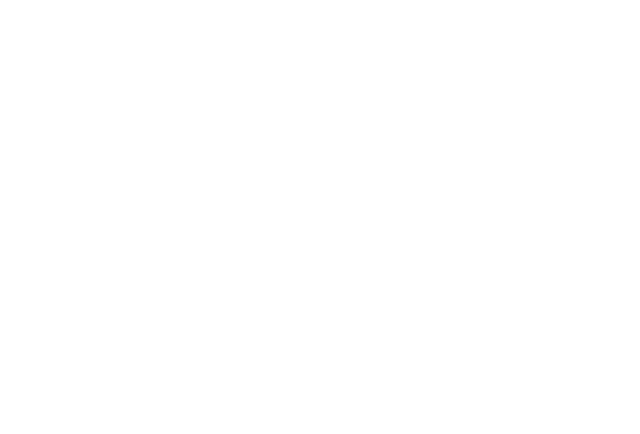
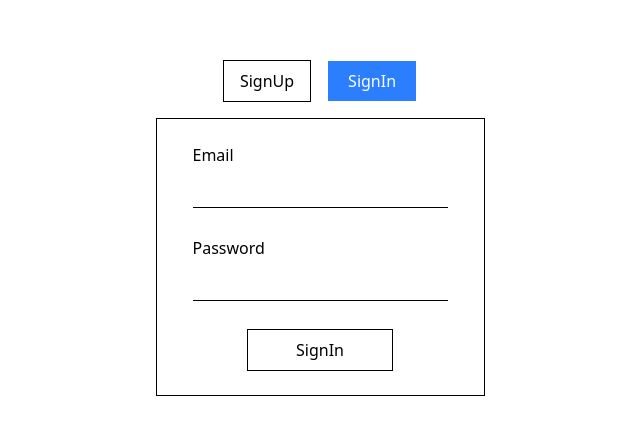
Before and after one commit to harshkunz/FHIR-APIs-Validator, a React (Vite) app: page /auth in a window 1280 px wide. Before the commit this address had no page. Shown: the part 172-606 px from the top of the page, without its empty margins (320-960 px from the left). Built offline with nearby package versions, Linux system fonts and the light colour scheme.

Commit message:
added overlay effects in pages

```diff
--- a/src/App.tsx
+++ b/src/App.tsx
@@ -1,5 +1,6 @@
 import { BrowserRouter as Router, Routes, Route } from 'react-router-dom';
 import Home from './pages/Home.jsx';
+import Auth from './pages/Auth.jsx'
 
 function App() {
 
@@ -7,6 +8,7 @@
     <Router>
       <Routes>
         <Route path='/' element = {<Home />} />
+        <Route path='/auth' element = {<Auth />} />
       </Routes>
     </Router>
   )
--- a/src/components/Navbar.jsx
+++ b/src/components/Navbar.jsx
@@ -14,17 +14,11 @@
             {isLoggedIn ? (
                 <>
                 <Link>
-                    <span>signUp</span>
-                </Link>
-                <Link>
                     <span>login</span>
                 </Link>
                 </>
             ) : (
                 <>
-                <Link>
-                    <span>profile</span>
-                </Link>
                 <Link>
                     <span>history</span>
                 </Link>
--- /dev/null
+++ b/src/components/SignIn.jsx
@@ -0,0 +1,78 @@
+import { useState, useEffect, useContext } from 'react'
+import { useNavigate } from "react-router-dom"
+import { useFirebase } from "../context/Firebase";
+
+
+const SignIn = () => {
+    const [form, setForm] = useState({ email: '', password: '' });
+    const [error, setError] = useState('');
+
+    const firebase = useFirebase();
+    const navigate = useNavigate();
+
+    const handleChange = (e) => {
+        setForm({ ...form, [e.target.name]: e.target.value });
+    };
+
+    const handleSubmit = async (e) => {
+        e.preventDefault();
+        setError('');
+
+        try {
+            const response = await firebase.SignIn(email, password);
+            console.log('Registration successful', response);
+
+            // navigate
+        } catch (err) {
+            // error set
+        }
+    }
+
+
+  return (
+    <div className="flex justify-center items-center">
+        <form
+            onSubmit={handleSubmit}
+            className="border border-black p-6"
+        >
+            <div className="mb-4 px-3">
+                <label htmlFor="email" className="block font-medium mb-2" >Email</label>
+                <input
+                    type="text"
+                    id="email"
+                    name="email"
+                    value={form.email}
+                    onChange={handleChange}
+                    required
+                    className="w-full border-b bg-transparent px-3 py-1 hover:bg-white hover:bg-opacity-20 focus:outline-none"
+                />
+            </div>
+
+            <div className="mb-4 p-3">
+                <label htmlFor="password" className="block font-medium mb-2" >Password</label>
+                <input
+                    type="text"
+                    id="password"
+                    name="password"
+                    value={form.password}
+                    onChange={handleChange}
+                    required
+                    className="w-full border-b bg-transparent px-3 py-1 hover:bg-white hover:bg-opacity-20 focus:outline-none"
+                />
+            </div>
+
+            <div className="flex justify-center">
+                <button
+                type="submit"
+                className="border text-black py-2 px-12 hover:bg-blue-500 hover:text-white"
+                >
+                SignIn
+                </button>
+            </div>
+
+        </form>
+    </div>
+  )
+}
+
+export default SignIn;
--- /dev/null
+++ b/src/components/SignUp.jsx
@@ -0,0 +1,91 @@
+import { useState, useEffect, useContext } from 'react'
+import { useNavigate } from "react-router-dom"
+import { useFirebase } from "../context/Firebase";
+
+
+const SignUp = () => {
+    const [form, setForm] = useState({ name: '', email: '', password: '' });
+    const [error, setError] = useState('');
+
+    const firebase = useFirebase();
+    const navigate = useNavigate();
+
+    const handleChange = (e) => {
+        setForm({ ...form, [e.target.name]: e.target.value });
+    };
+
+    const handleSubmit = async (e) => {
+        e.preventDefault();
+        setError('');
+
+        try {
+            const response = await firebase.SignUp(email, password);
+            console.log('Registration successful', response);
+
+            // navigate
+        } catch (err) {
+            // error set
+        }
+    }
+
+
+  return (
+    <div className="flex justify-center items-center">
+        <form
+            onSubmit={handleSubmit}
+            className="border border-black p-6"
+        >
+            <div className="mb-4 px-3" >
+                <label htmlFor="name" className="block font-medium mb-2" >Name</label>
+                <input
+                    type="text"
+                    id="name"
+                    name="name"
+                    value={form.name}
+                    onChange={handleChange}
+                    required
+                    className="w-full border-b bg-transparent px-3 py-1 hover:bg-white hover:bg-opacity-20 focus:outline-none"
+                />
+            </div>
+
+            <div className="mb-4 p-3">
+                <label htmlFor="email" className="block font-medium mb-2" >Email</label>
+                <input
+                    type="text"
+                    id="email"
+                    name="email"
+                    value={form.email}
+                    onChange={handleChange}
+                    required
+                    className="w-full border-b bg-transparent px-3 py-1 hover:bg-white hover:bg-opacity-20 focus:outline-none"
+                />
+            </div>
+
+            <div className="mb-4 p-3">
+                <label htmlFor="password" className="block font-medium mb-2" >Password</label>
+                <input
+                    type="text"
+                    id="password"
+                    name="password"
+                    value={form.password}
+                    onChange={handleChange}
+                    required
+                    className="w-full border-b bg-transparent px-3 py-1 hover:bg-white hover:bg-opacity-20 focus:outline-none"
+                />
+            </div>
+
+            <div className="flex justify-center">
+                <button
+                type="submit"
+                className="border text-black py-2 px-12 hover:bg-blue-500 hover:text-white"
+                >
+                SignUp
+                </button>
+            </div>
+
+        </form>
+    </div>
+  )
+}
+
+export default SignUp;
--- /dev/null
+++ b/src/pages/Auth.jsx
@@ -0,0 +1,37 @@
+import { useState } from 'react'
+import SignIn from '../components/SignIn';
+import SignUp from '../components/SignUp';
+
+const Auth = () => {
+  const [page, setPage] = useState(false)
+
+  const changeState1 = () => { setPage(true) }
+  const changeState2 = () => { setPage(false) }
+
+  return (
+    <div className="min-h-screen flex flex-col justify-center items-center">
+      <div className="flex justify-center gap-4 mb-4">
+        <div
+          className={`border px-4 py-2 cursor-pointer ${
+            page ? 'bg-blue-500 text-white' : 'bg-white'
+          }`}
+          onClick={changeState1}
+        >
+          SignUp
+        </div>
+        <div
+          className={`border px-5 py-2 cursor-pointer ${
+            !page ? 'bg-blue-500 text-white' : 'bg-white'
+          }`}
+          onClick={changeState2}
+        >
+          SignIn
+        </div>
+      </div>
+
+      {page ? <SignUp /> : <SignIn />}
+    </div>
+  )
+}
+
+export default Auth;
```
Also changed, not shown: src/pages/SignIn.jsx (deleted), src/pages/SignUp.jsx (deleted).
